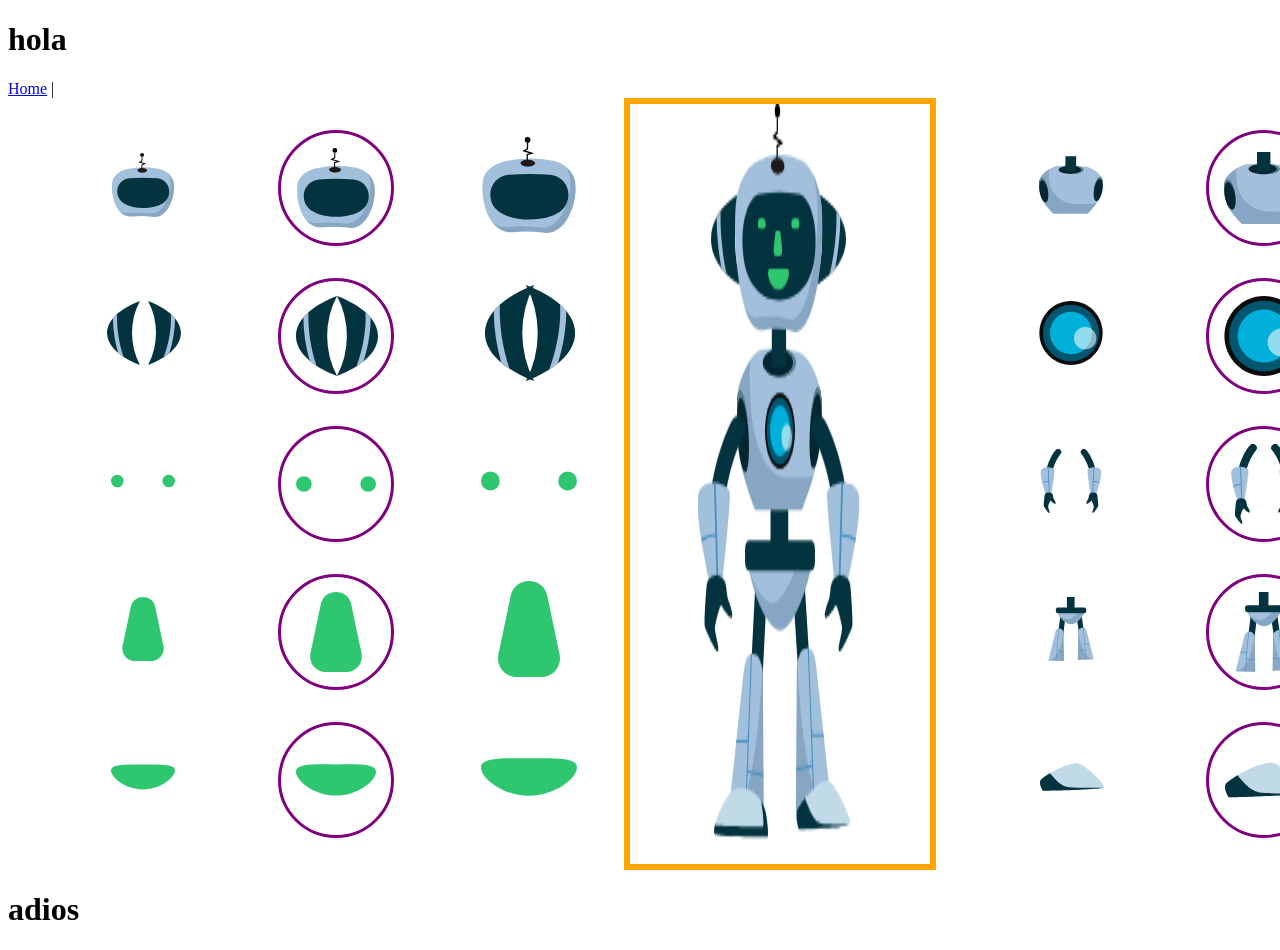
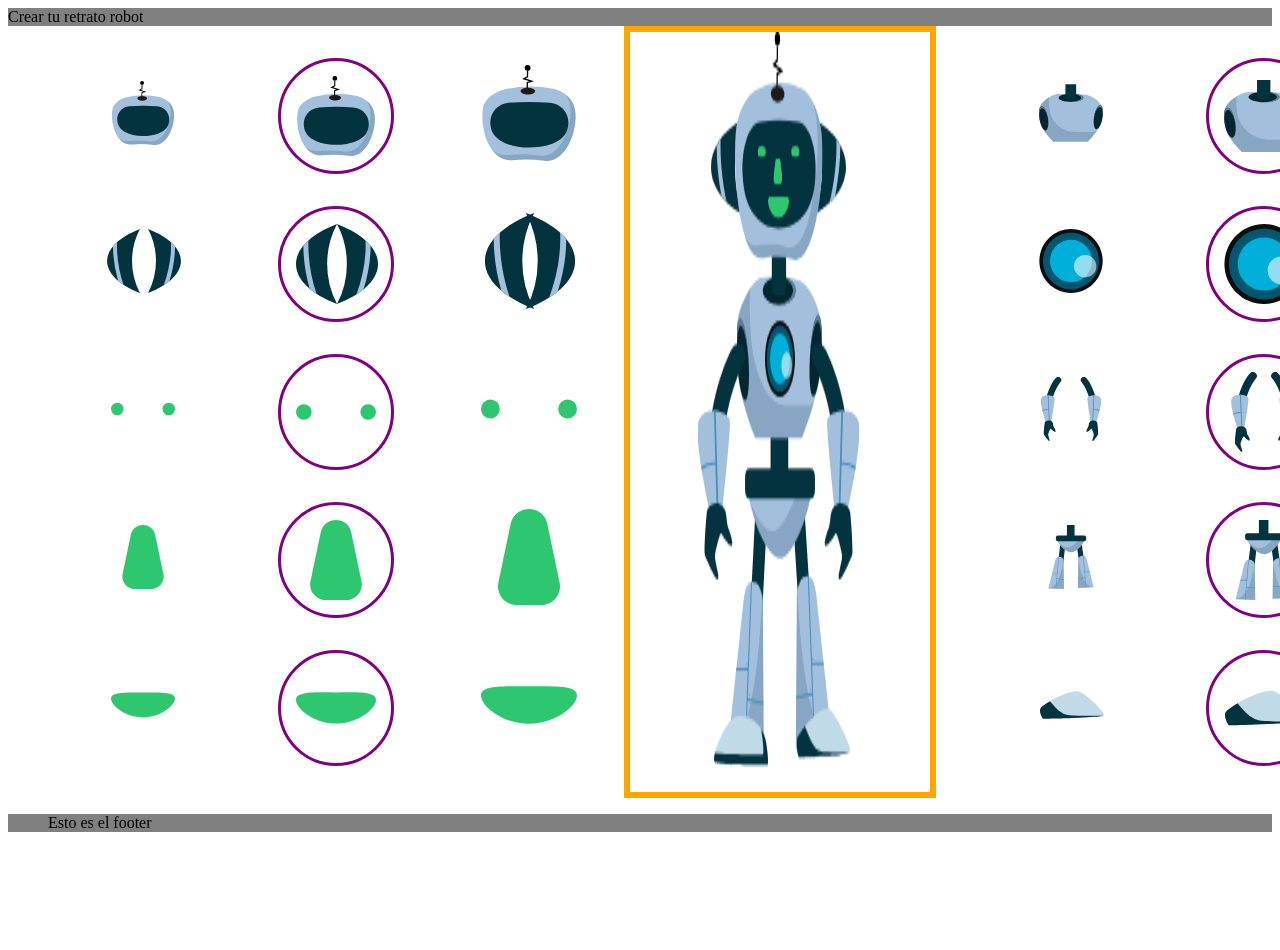
Before and after one commit to refineriaf12/valnalon, a Vue app: page /#/ in a window 1280 px wide. Shown: the top 950 px of the page. After the commit the page ends 848 px from the top, so only its background shows below. Built offline with nearby package versions, Linux system fonts and the light colour scheme; the HTML template or start-up script is replaced by a standard one.

Commit message:
footer y header

```diff
--- a/src/App.vue
+++ b/src/App.vue
@@ -1,17 +1,11 @@
 <template>
   <div id="app">
-    <header>
-      <h1>hola</h1>
-    </header>
+
     <main>
-      <div id="nav">
-        <router-link to="/">Home</router-link> |
-      </div>
+
       <router-view/>
     </main>
-    <footer>
-      <h1>adios</h1>
-    </footer>
+
   </div>
 </template>
 
--- /dev/null
+++ b/src/components/Footer.vue
@@ -0,0 +1,20 @@
+<template>
+    <div>
+        <figure>
+          <div> Esto es el footer</div>
+        </figure>
+        <figure>
+
+        </figure>
+        <figure>
+
+        </figure>
+    </div>
+</template>
+
+<style scoped>
+  div{
+
+     background-color: grey;
+ }
+  </style>
--- /dev/null
+++ b/src/components/Header.vue
@@ -0,0 +1,11 @@
+<template>
+    <div>
+        Crear tu retrato robot
+    </div>
+</template>
+<style scoped>
+ div{
+     background-color: grey;
+ }
+
+</style>
--- a/src/components/HelloWorld.vue
+++ b/src/components/Robot.vue
@@ -141,7 +141,7 @@
 
 <script>
 export default {
-  name: "HelloWorld",
+  name: "Robot",
 };
 
 window.onload = function() {
--- a/src/views/Home.vue
+++ b/src/views/Home.vue
@@ -1,17 +1,21 @@
 <template>
   <div class="home">
-    <HelloWorld />
+    <Header />
+    <Robot />
+    <Footer />
   </div>
 </template>
 
 <script>
 // @ is an alias to /src
-import HelloWorld from '@/components/HelloWorld.vue'
+import Robot from '@/components/Robot.vue'
+import Header from '@/components/Header.vue'
+import Footer from '@/components/Footer.vue'
 
 export default {
   name: 'Home',
   components: {
-    HelloWorld
+    Robot, Header, Footer
   }
 }
 </script>
```
